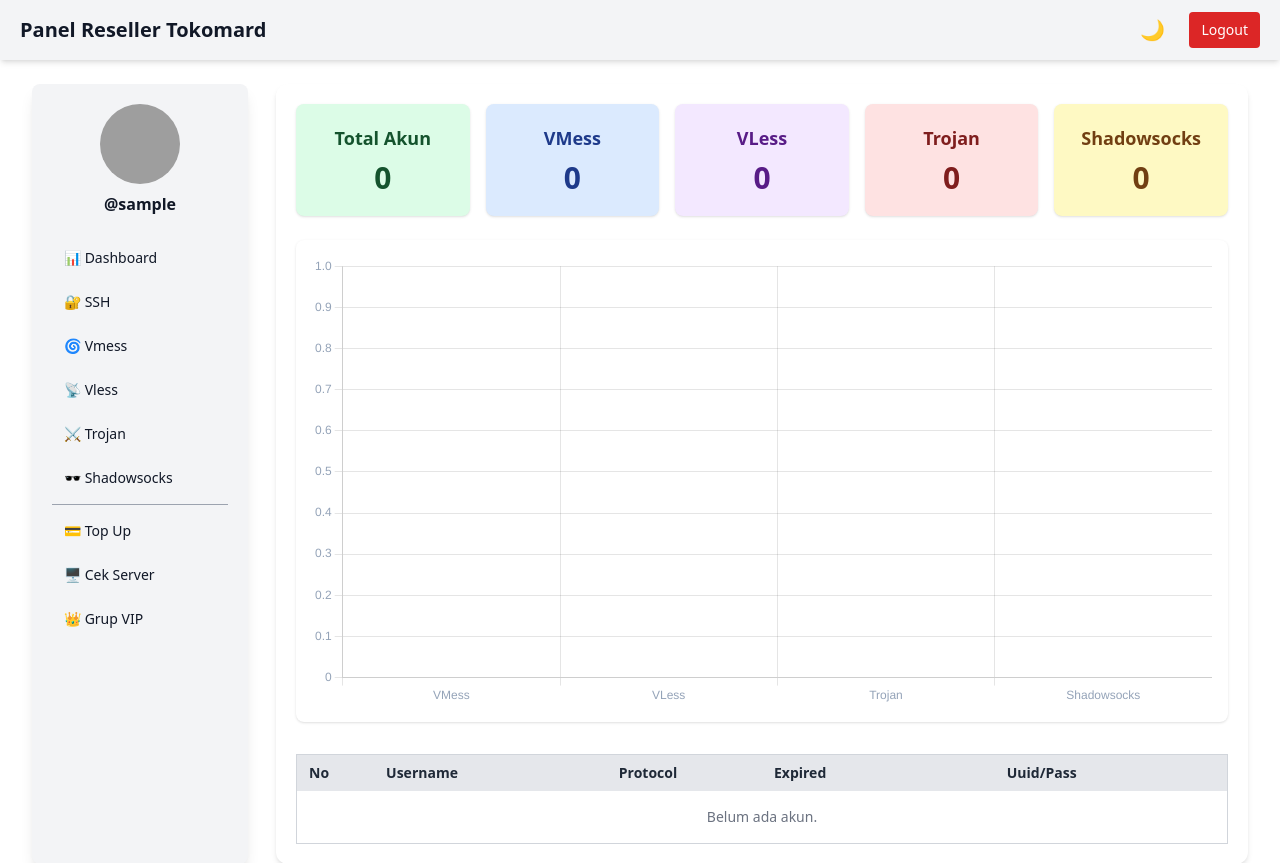
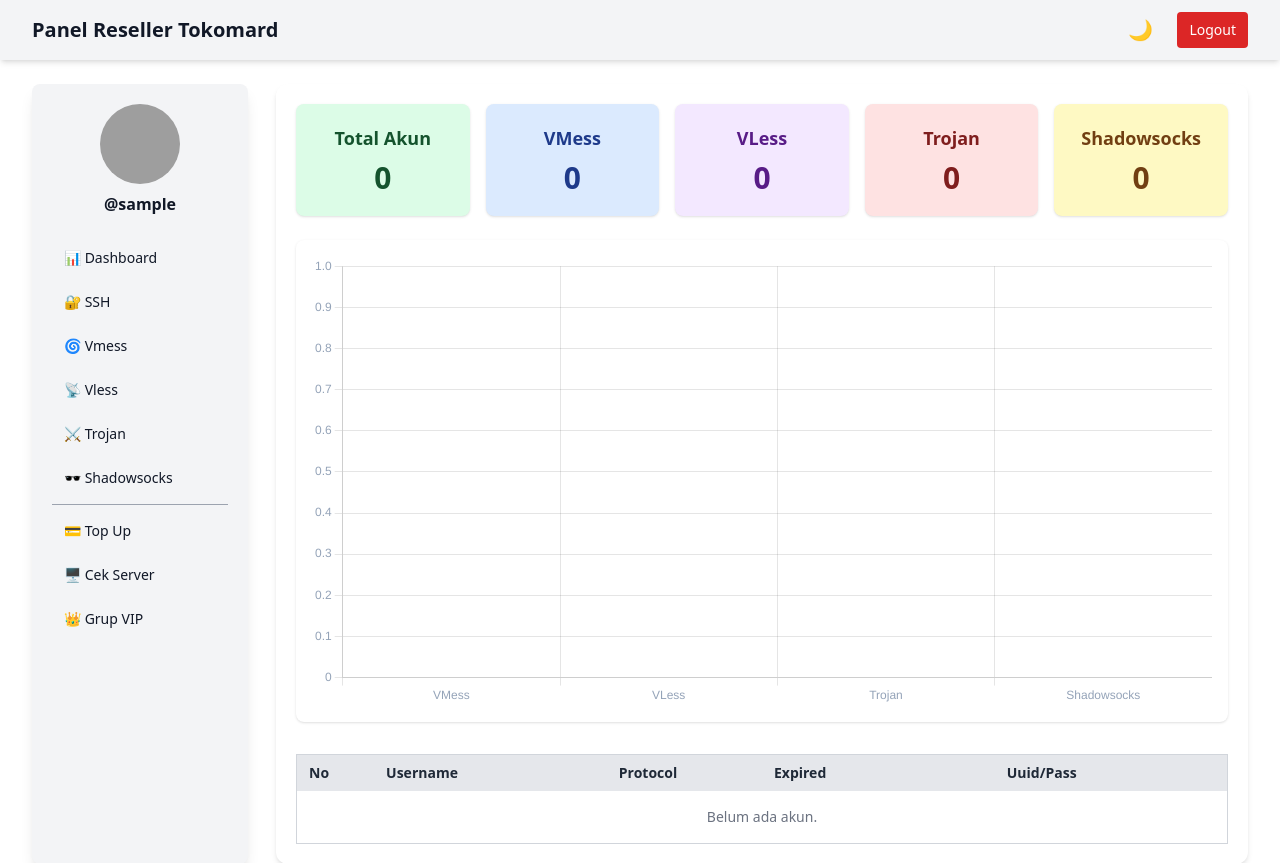
Before and after one commit to MrZodoxVpython/Website-Tokomard-Panel, a PHP site: page /reseller/reseller.php in a window 1280 px wide. Shown: the top 863 px of the page. Run offline with PHP 8.4, Linux system fonts and the light colour scheme; the visitor is signed in with stand-in values (Sample User, id 1); some libraries are stand-ins or nearby versions; grey boxes are pictures that could not be loaded.

Commit message:
Auto commit developing progress By Benjamin.Wickman : 2025-06-29 00:08:37

```diff
--- a/reseller/reseller.php
+++ b/reseller/reseller.php
@@ -23,7 +23,7 @@ $loggedInUser = [
   <script src="https://cdn.jsdelivr.net/npm/chart.js"></script>
 </head>
 <body class="bg-white dark:bg-gray-900 text-gray-900 dark:text-white transition-all duration-300">
-<header class="px-5 py-2 bg-gray-100 dark:bg-gray-800 shadow-md flex justify-between items-center sticky z-10">
+<header class="px-8 py-2 bg-gray-100 dark:bg-gray-800 shadow-md flex justify-between items-center sticky z-10">
   <h1 class="text-xl font-bold">Panel Reseller Tokomard</h1>
   <div class="flex items-center gap-4">
     <button id="themeToggleBtn" class="text-xl p-2 rounded-full hover:bg-gray-200 dark:hover:bg-gray-700"><?= $theme === 'dark' ? '🌞' : '🌙' ?></button>
```
